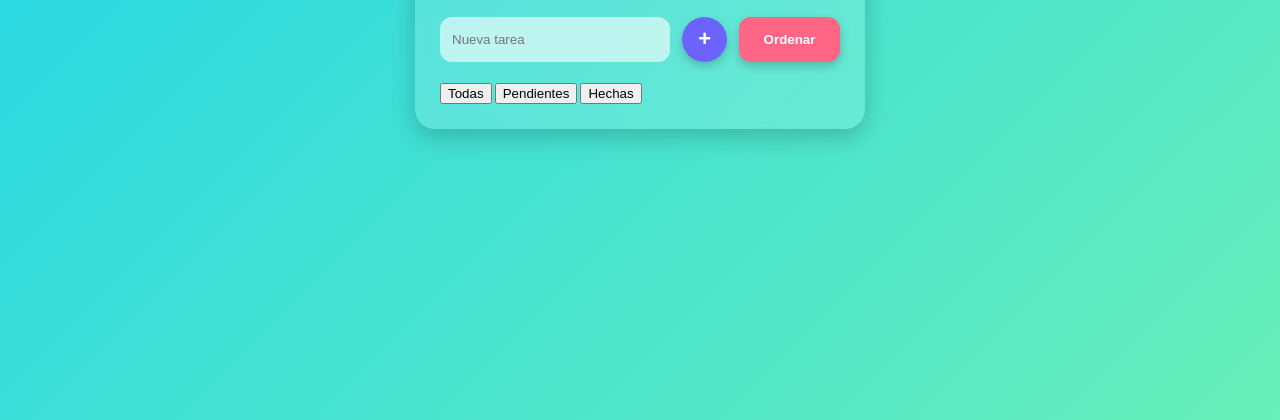
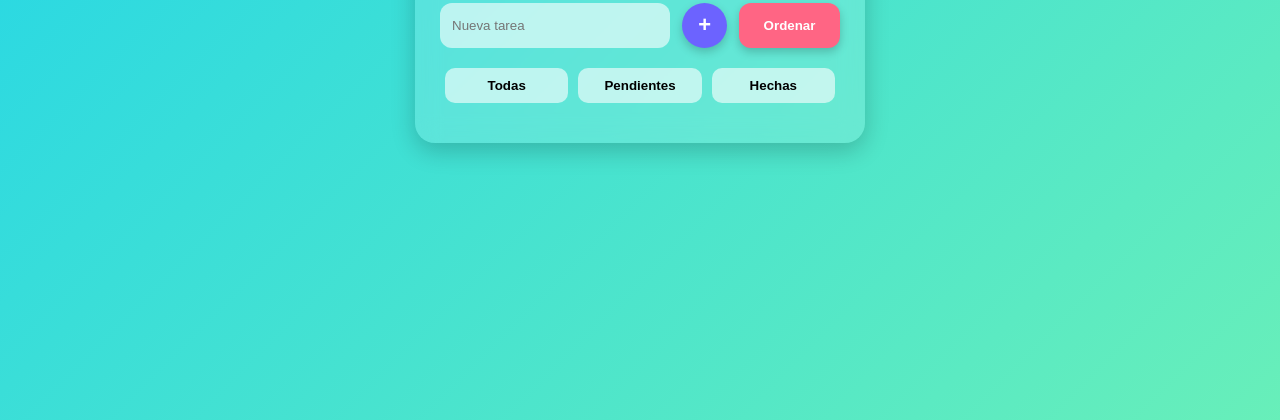
Before and after one commit to zalo1490/Lista-de-tareas, a plain HTML site: page index.html in a window 1280 px wide. Shown: the part 380-800 px from the top of the page. Drawn offline with Linux system fonts and the light colour scheme.

Commit message:
Update styles.css

```diff
--- a/styles.css
+++ b/styles.css
@@ -225,3 +225,31 @@ body.dark-mode .done {
     background-color: #555;
     color: #aaa;
 }
+.filters {
+    display: flex;
+    justify-content: space-between;
+    margin-bottom: 15px;
+}
+
+.filters button {
+    flex: 1;
+    margin: 0 5px;
+    padding: 10px;
+    border: none;
+    border-radius: 10px;
+    cursor: pointer;
+    font-weight: bold;
+    background: rgba(255, 255, 255, 0.6);
+    transition: all 0.3s ease;
+}
+
+.filters button:hover {
+    transform: scale(1.05);
+    background: var(--primary);
+    color: var(--light);
+}
+
+body.dark-mode .filters button {
+    background: rgba(255, 255, 255, 0.1);
+    color: var(--light);
+}
```
